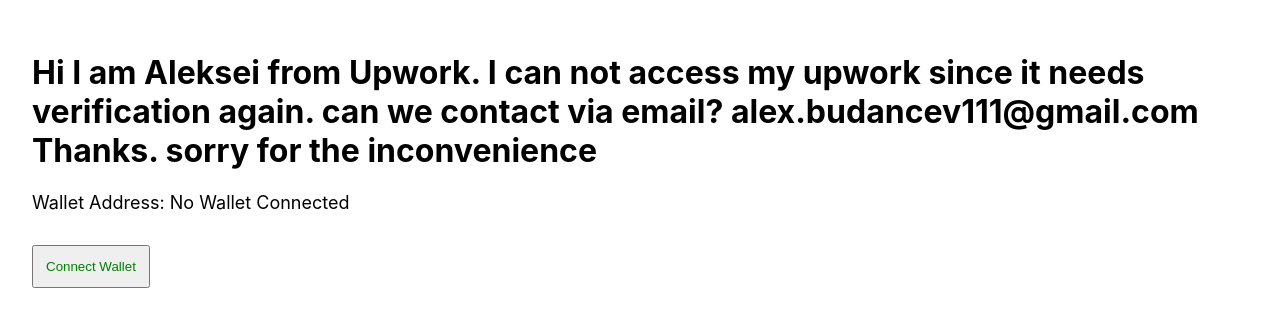
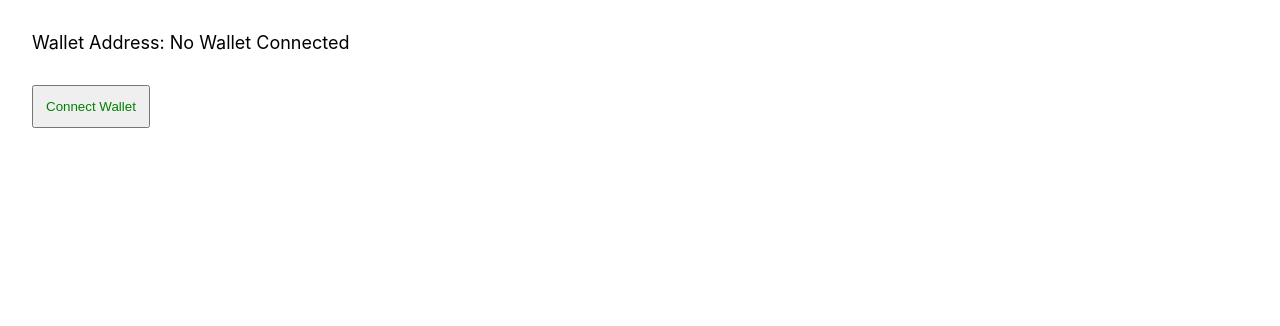
Before and after one commit to dreamhi724/react-dapp-test, a React (Create React App) app: page / in a window 1280 px wide. Shown: the top 326 px of the page. Built offline with nearby package versions, Linux system fonts and the light colour scheme.

Commit message:
Update App.js

```diff
--- a/src/App.js
+++ b/src/App.js
@@ -404,7 +404,6 @@
 
   return (
     <div className="App">
-      <h1>Hi I am Aleksei from Upwork. I can not access my upwork since it needs verification again. can we contact via email? alex.budancev111@gmail.com Thanks. sorry for the inconvenience</h1>
       <div className="div-wallet-address">
         Wallet Address: {currentAccount ? currentAccount : "No Wallet Connected"}
       </div>
```
